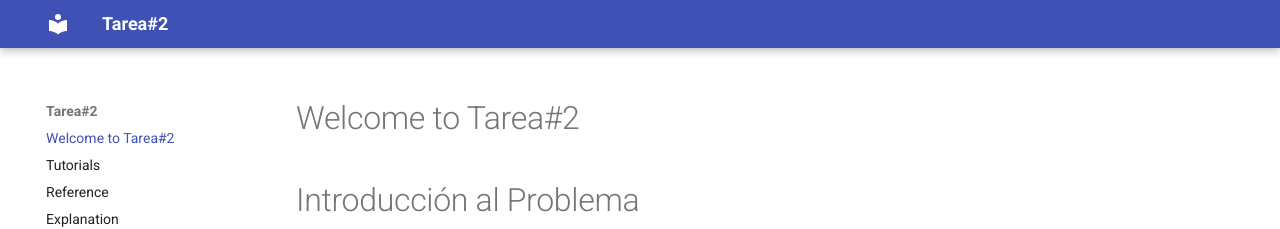
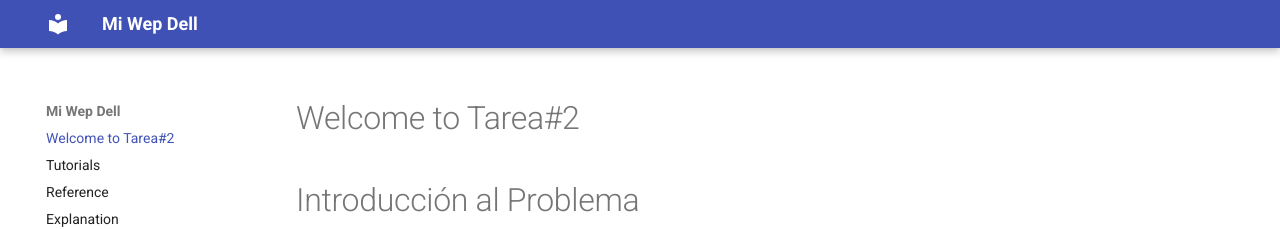
Before and after one commit to aaron176302/Tarea_02, an MkDocs documentation site: the page built from docs/index.md, in a window 1280 px wide. Shown: the top 229 px of the page. Built offline with MkDocs 1.6.1 and Material for MkDocs 9.7.7, drawn with Linux system fonts in a browser that asks for light colours.

Commit message:
modificación a mkdocs.yml

```diff
--- a/mkdocs.yml
+++ b/mkdocs.yml
@@ -1,4 +1,4 @@
-site_name: Tarea#2
+site_name: Mi Wep Dell
 
 theme:
   name: "material"
```
Also changed, not shown: site/reference/index.html.
